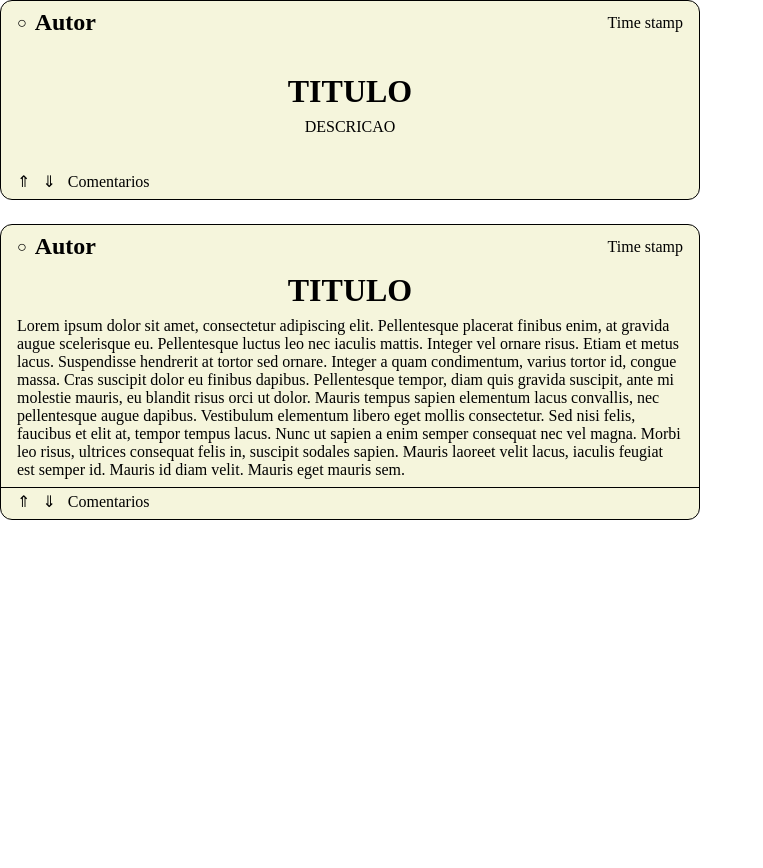
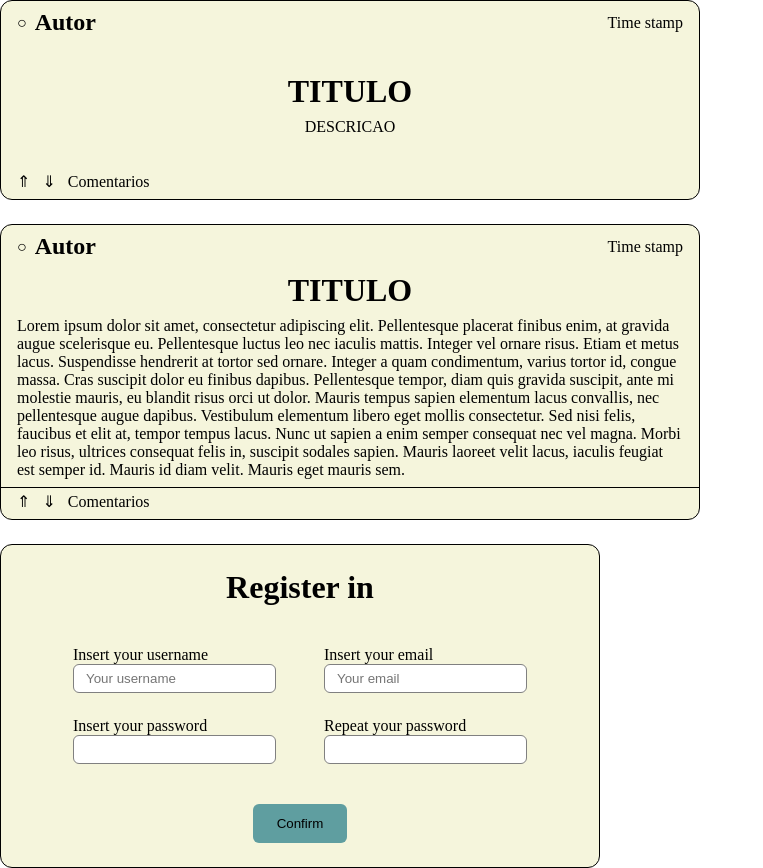
Before and after one commit to NickTheCreator/react-components, a React (Vite) app: page / in a window 1280 px wide. Shown: the whole page, without its empty margins (0-763 px from the left). Before the commit the page ends 800 px from the top, so only its background shows below. Built offline with nearby package versions, Linux system fonts and the light colour scheme.

Commit message:
feat: adicionado login sem funcionalidade

```diff
--- a/src/App.jsx
+++ b/src/App.jsx
@@ -1,12 +1,14 @@
 import "./App.css";
 import PostCard from "./components/PostCard/index";
 import CommentaryCard from "./components/commentaryCard";
+import LoginCard from "./components/loginCard";
 
 function App() {
 	return (
 		<div className="components--container">
 			<PostCard />
 			<CommentaryCard />
+			<LoginCard />
 		</div>
 	);
 }
--- /dev/null
+++ b/src/components/loginCard/index.jsx
@@ -0,0 +1,86 @@
+import "../../styles/loginCard.css";
+
+export default function LoginCard() {
+	let header = "Register in";
+
+	return (
+		<div className="loginCard--container">
+			<div className="loginCard--header">
+				<h1 className="header--title">{header}</h1>
+			</div>
+			<form
+				action="x"
+				className="loginCard--form"
+			>
+				<div className="form--field">
+					<label
+						htmlFor="username"
+						className="form--label"
+					>
+						Insert your username
+					</label>
+					<input
+						type="text"
+						id="username"
+						name="username"
+						placeholder="Your username"
+						required
+						className="form--input"
+					/>
+				</div>
+				<div className="form--field">
+					<label
+						htmlFor="email"
+						className="form--label"
+					>
+						Insert your email
+					</label>
+					<input
+						type="email"
+						id="email"
+						name="email"
+						placeholder="Your email"
+						required
+						className="form--input"
+					/>
+				</div>
+				<div className="form--field">
+					<label
+						htmlFor="password"
+						className="form--label"
+					>
+						Insert your password
+					</label>
+					<input
+						type="password"
+						id="password"
+						name="password"
+						required
+						className="form--input"
+					/>
+				</div>
+				<div className="form--field">
+					<label
+						htmlFor="repeat-password"
+						className="form--label"
+					>
+						Repeat your password
+					</label>
+					<input
+						type="password"
+						id="repeat-password"
+						name="repeat-password"
+						required
+						className="form--input"
+					/>
+				</div>
+			</form>
+			<button
+				type="submit"
+				className="button-submit"
+			>
+				Confirm
+			</button>
+		</div>
+	);
+}
--- /dev/null
+++ b/src/styles/loginCard.css
@@ -0,0 +1,49 @@
+.loginCard--container {
+	max-width: 600px;
+	min-width: 500px;
+	max-height: 500px;
+	min-height: 300px;
+
+	border: 1px solid black;
+	border-radius: 12px;
+
+	background-color: beige;
+	padding: 24px;
+
+	display: flex;
+	flex-direction: column;
+	align-items: center;
+	justify-content: start;
+	gap: 40px;
+
+	.loginCard--form {
+		display: grid;
+		grid-template-columns: 1fr 1fr;
+		column-gap: 48px;
+		row-gap: 24px;
+
+		.form--label {
+			display: block;
+		}
+		.form--input {
+			border: 0.5px solid gray;
+			border-radius: 6px;
+			padding: 6px 12px;
+		}
+	}
+
+	.button-submit {
+		cursor: pointer;
+
+		border: none;
+		border-radius: 6px;
+
+		background-color: cadetblue;
+		padding: 12px 24px;
+
+		transition: all 0.3s;
+	}
+	.button-submit:hover {
+		background-color: rgb(58, 96, 97);
+	}
+}
```
